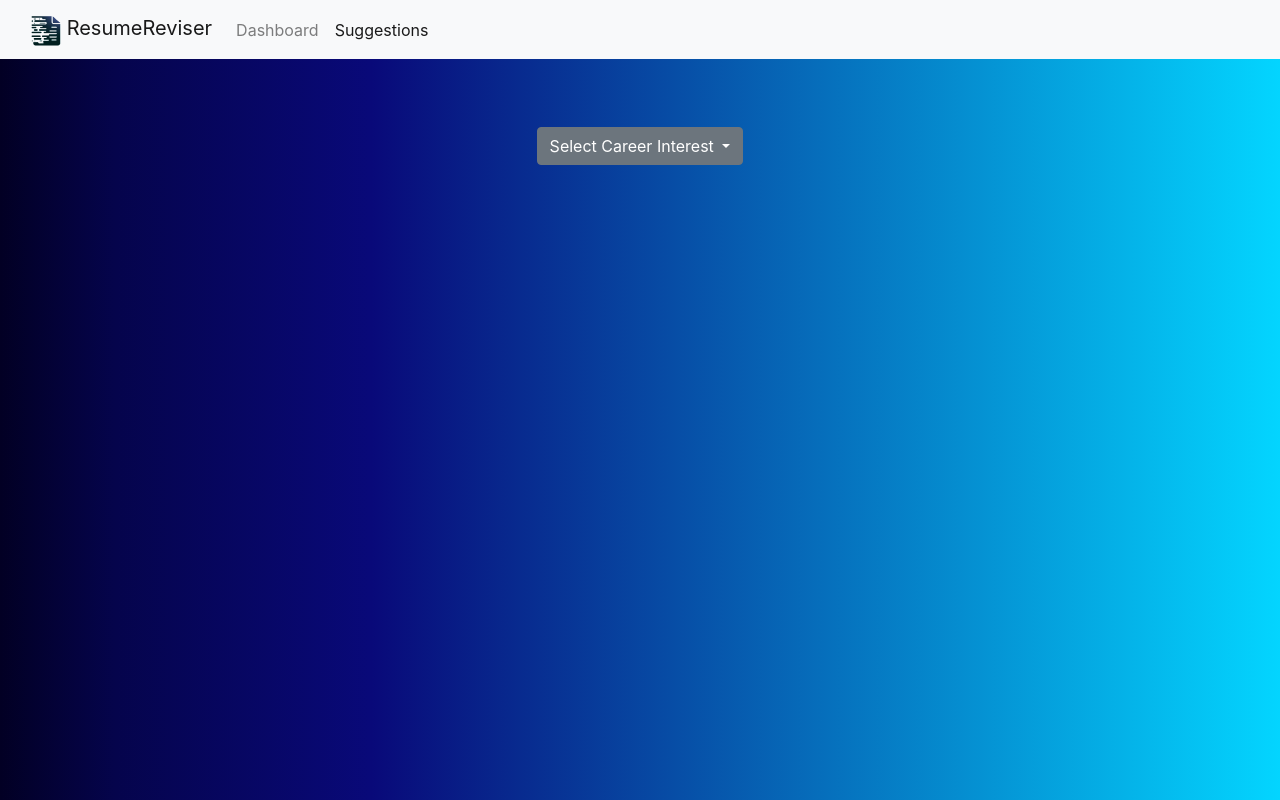
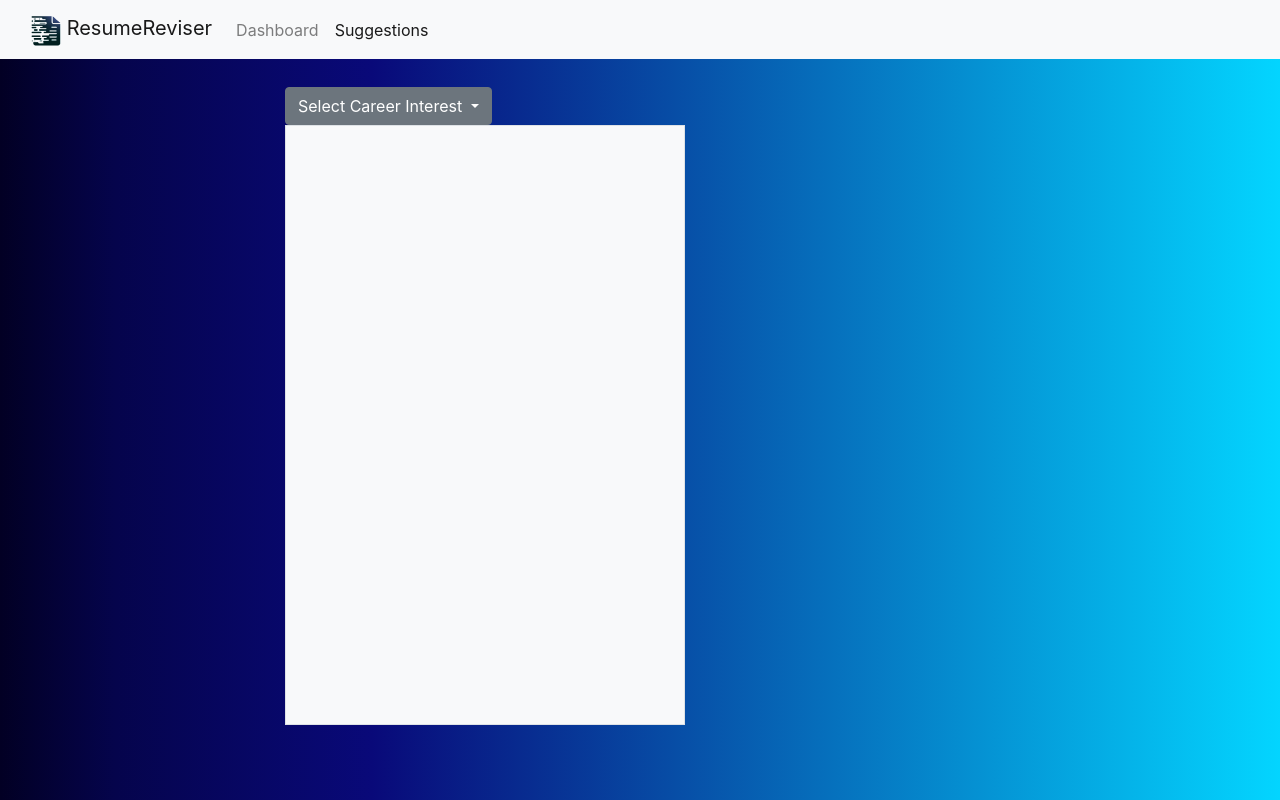
Before and after one commit to KRanpura/ResumeReviser, a Python web app: template flask/templates/suggestions.html in a window 1280 px wide; the page is wider, and only the part inside the window is pictured. Run offline with Jinja, Linux system fonts and the light colour scheme; the template is opened without the code that fills it, so the values that code supplies are empty; some libraries are stand-ins or nearby versions.

Commit message:
amend mainpage.html and suggestions.html

```diff
--- a/flask/static/css/index.css
+++ b/flask/static/css/index.css
@@ -29,7 +29,6 @@ body {
     /* flex-direction: column; */
     padding-top: 40px;
     padding-bottom: 40px;
-    color: burlywood;
     font-family: 'Crimson Pro';
     font-size: 14;
     font-style: bold, italic;
--- a/flask/templates/mainpage.html
+++ b/flask/templates/mainpage.html
@@ -106,7 +106,6 @@
 						<button class="btn btn-outline-danger my-2 my-sm-0" type="submit">Logout</button>
 					</form>
 					{% endif %}
-				</ul>
 				</ul>
 			</div>
 		</div>
--- a/flask/templates/suggestions.html
+++ b/flask/templates/suggestions.html
@@ -2,12 +2,24 @@
 <html lang="en">
 <head>
     <title>Suggestions</title>
-    <link rel="stylesheet" href="{{url_for('static', filename='css/form.css')}}">
+    <link rel="stylesheet" href="{{url_for('static', filename='css/index.css')}}">
     <link rel="stylesheet" href="https://stackpath.bootstrapcdn.com/bootstrap/4.3.1/css/bootstrap.min.css">
 	<meta name="viewport" content="width=device-width, initial-scale=1">
 </head>
+<style>
+    body {
+        overflow: hidden;
+    }
+    #textContainer {
+        width: 400px;
+        min-height: 600px;
+    }
+    #system {
+        margin-left:200px;
+    }
+</style>
 
-<body class="text-center">
+<body>
     <nav class="navbar navbar-expand-lg navbar-light bg-light">
         <div class="container-fluid">
             <a class="navbar-brand" href="/mainpage">
@@ -36,7 +48,7 @@
             </div>
         </div>
     </nav>
-    <div class="container-fluid" style="padding-top: 10%;">
+    <div class="container-fluid" id="system" style="padding-top: 10%;">
         <form method="post" class="form-signin" style="margin-top:-100px">
             <div class="container">
                 <!-- ... your existing form content ... -->
@@ -53,7 +65,7 @@
                 </div>
                 <div class="row">
                     <div class="col-md-4">
-                        <div id="textContainer">
+                        <div class="p-3 border bg-light" id="textContainer">
                             <!-- Text content will be displayed here -->
                         </div>
                     </div>
@@ -64,9 +76,6 @@
             </div>
         </form>
     </div>
-    <script src="https://code.jquery.com/jquery-3.3.1.slim.min.js"></script>
-    <script src="https://cdnjs.cloudflare.com/ajax/libs/popper.js/1.14.7/umd/popper.min.js"></script>
-    <script src="https://stackpath.bootstrapcdn.com/bootstrap/4.3.1/js/bootstrap.min.js"></script>
     <script>
         document.addEventListener("DOMContentLoaded", function() {
             // Add an event listener to handle dropdown item clicks
@@ -94,8 +103,8 @@
             // Create an iframe element
             var iframe = document.createElement('iframe');
             iframe.src = path_to_pdfs[promptValue];
-            iframe.width = '100%';
-            iframe.height = '400px';
+            iframe.width = '400px';
+            iframe.height = '600px';
 
             // Update the text content based on the selected career
             var textContent = getTextContent(promptValue);
@@ -123,5 +132,8 @@
             }
         }
     </script>
+    <script src="https://code.jquery.com/jquery-3.3.1.slim.min.js"></script>
+    <script src="https://cdnjs.cloudflare.com/ajax/libs/popper.js/1.14.7/umd/popper.min.js"></script>
+    <script src="https://stackpath.bootstrapcdn.com/bootstrap/4.3.1/js/bootstrap.min.js"></script>
 </body>
 </html>
```
Lines whose indentation alone changed are shown as unchanged.
